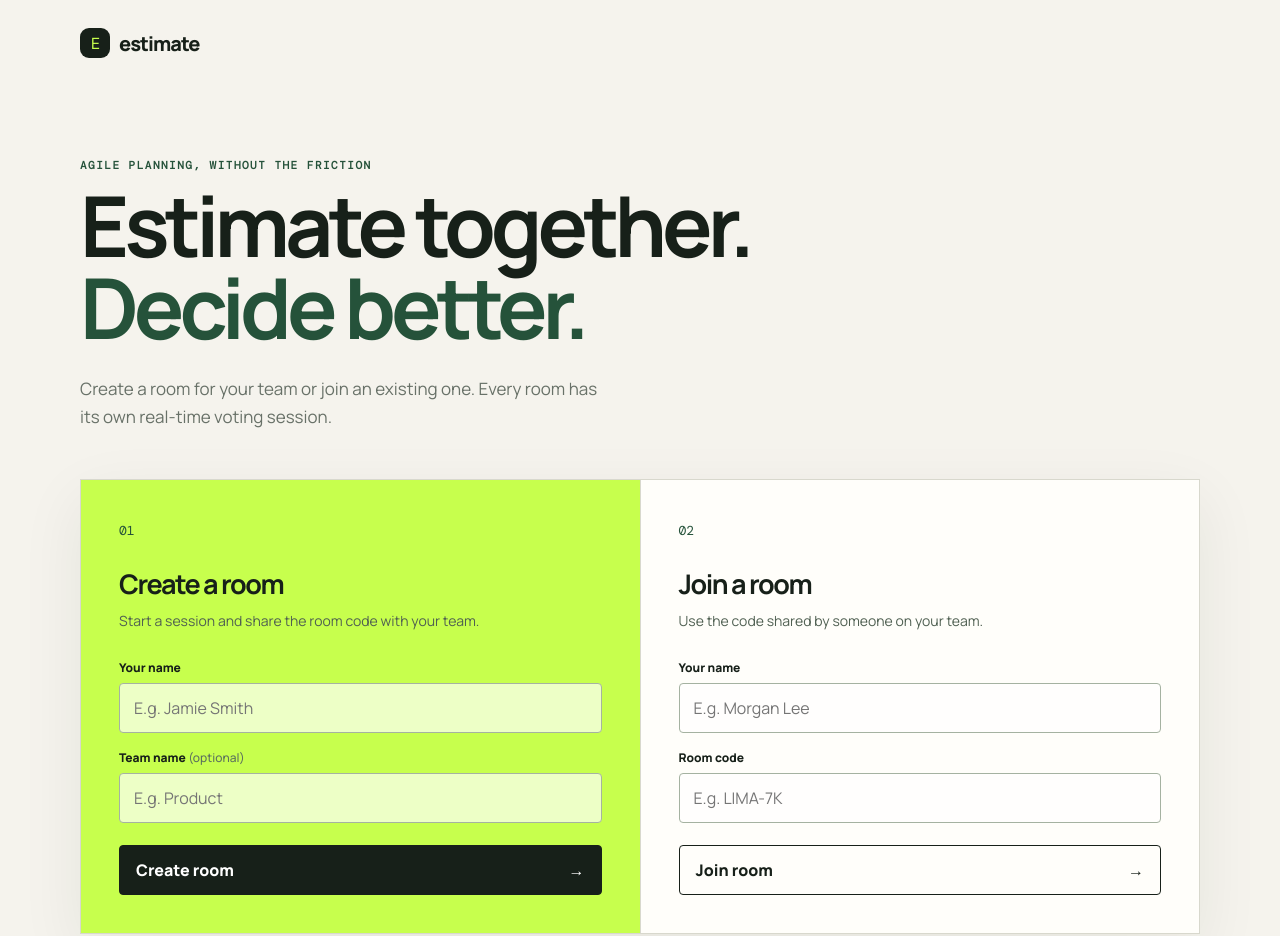
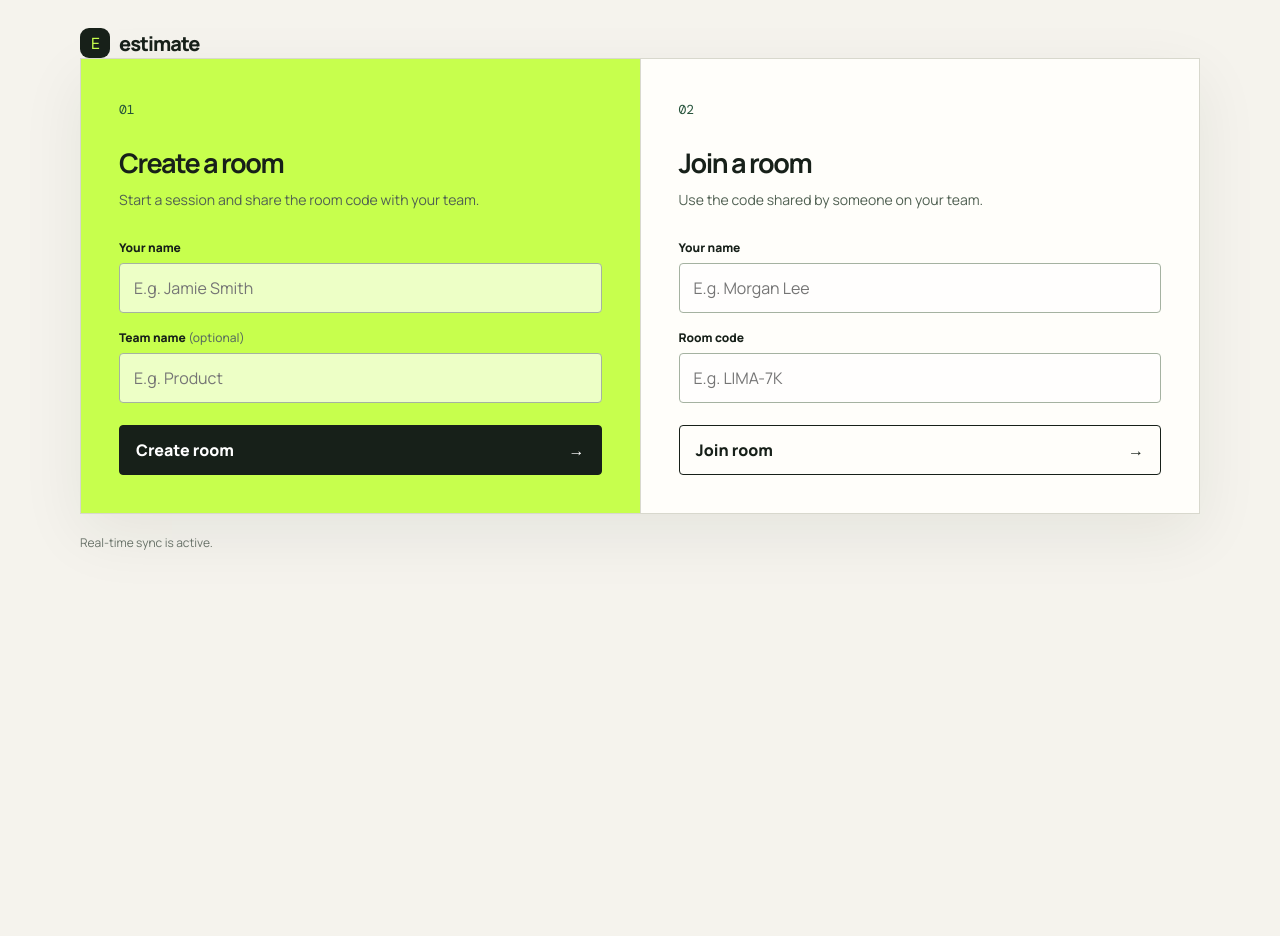
Before and after one commit to luisjoia/poker, a plain HTML site: page index.html in a window 1280 px wide. Shown: the top 936 px of the page. After the commit the page ends 800 px from the top, so only its background shows below. Drawn offline with nearby package versions, Linux system fonts and the light colour scheme.

Commit message:
fix shit

```diff
--- a/app.js
+++ b/app.js
@@ -88,6 +88,7 @@ async function enterRoom(code) {
 
 function render(room) {
   if (!room) return;
+  state.round = room.round;
   const people = Object.entries(room.participants || {}).map(([id, person]) => ({ id, ...person }));
   const mine = room.participants?.[state.uid];
   $("#room-title-display").textContent = room.title;
--- a/index.html
+++ b/index.html
@@ -14,11 +14,6 @@
 <main class="shell">
     <section id="landing-view" class="landing-view">
         <div class="brand"><span class="brand-mark">E</span><span>estimate</span></div>
-        <div class="hero">
-            <p class="eyebrow">AGILE PLANNING, WITHOUT THE FRICTION</p>
-            <h1>Estimate together.<br /><em>Decide better.</em></h1>
-            <p class="hero-copy">Create a room for your team or join an existing one. Every room has its own real-time voting session.</p>
-        </div>
         <div class="entry-grid">
             <form id="create-form" class="entry-card accent-card">
                 <span class="card-index">01</span>
```
